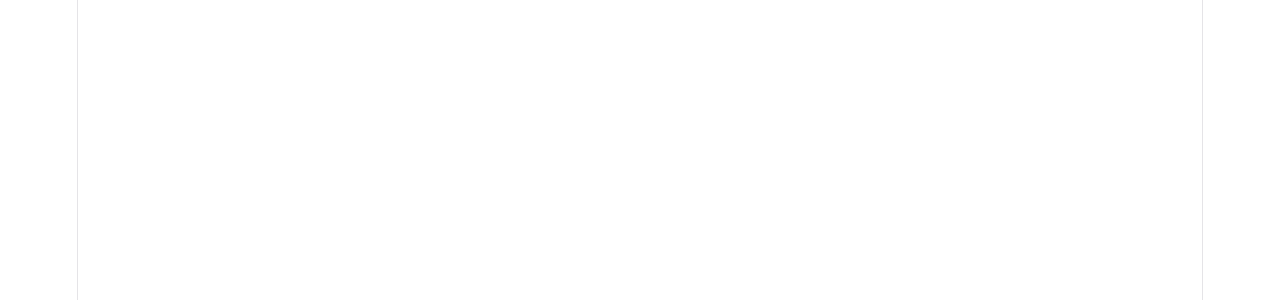
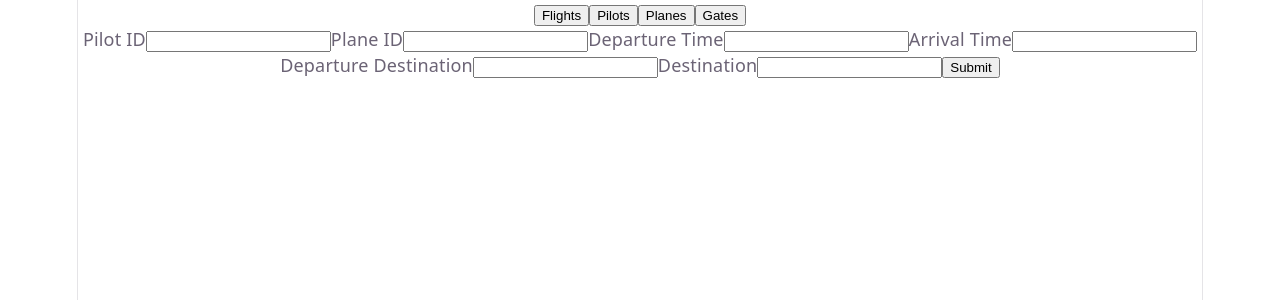
Before and after one commit to jeremy87lee/API_PROJECT, a React (Vite) app in the folder flight-frontend/: page /create-flight in a window 1280 px wide. Before the commit this address had no page. Shown: the top 300 px of the page. Built offline with nearby package versions, Linux system fonts and the light colour scheme.

Commit message:
flight creation handled on react frontend

```diff
--- a/flight-frontend/src/App.jsx
+++ b/flight-frontend/src/App.jsx
@@ -9,6 +9,7 @@
 import PlanesPage from './Planes'
 import GatesPage from './Gates'
 import { BrowserRouter, Routes, Route } from 'react-router-dom'
+import CreateFlight from './create-flight'
 
 function App() {
   const [count, setCount] = useState(0)
@@ -21,6 +22,7 @@
         <Route path="/pilots" element={<PilotsPage />} />
         <Route path="/planes" element={<PlanesPage />} />
         <Route path="/gates" element={<GatesPage />} />
+        <Route path="/create-flight" element={<CreateFlight />} />
       </Routes>
     </BrowserRouter>
   )
--- /dev/null
+++ b/flight-frontend/src/create-flight.jsx
@@ -0,0 +1,66 @@
+import { useState } from "react";
+import NavBar from "./navBar";
+import { useNavigate } from "react-router-dom";
+import { apiFetch } from "./api";
+import { useEffect } from "react";
+
+function createFlight(){
+    const [pilotID,setPilot] = useState("")
+    const [planeID,setPlane] = useState("")
+    const [departureTime,setDepTime] = useState("")
+    const [arrivalTime,setArrTime] = useState("")
+    const [departureDestination,setDep] = useState("")
+    const [destination,setDest] = useState("")
+    const [msg,setMsg] = useState("")
+    const navigate = useNavigate()
+
+    const fetch = async (e) => {
+        e.preventDefault()
+        const response = await apiFetch("/create_flight",{
+            method: "POST",
+            body: JSON.stringify({
+                departure_time: departureTime,
+                arrival_time: arrivalTime,
+                plane_id: planeID,
+                pilot_id: pilotID,
+                departure_destination: departureDestination,
+                arrival_destination: destination
+            })
+        })
+        if(response.ok){
+            setMsg("Flight created!")
+            console.log("good")
+            navigate("/flights")
+        }else{
+            const resp = await response.json()
+            setMsg(resp.message)
+            console.log("bad")
+        }
+    }
+
+
+
+    return (
+        <div>
+            <NavBar />
+            <form onSubmit={fetch}>
+                <label>Pilot ID</label>
+                <input value={pilotID} onChange={(e) => setPilot(e.target.value)}/>
+                <label>Plane ID</label>
+                <input value={planeID} onChange={(e) => setPlane(e.target.value)}/>
+                <label>Departure Time</label>
+                <input value={departureTime} onChange={(e) => setDepTime(e.target.value)}/>
+                <label>Arrival Time</label>
+                <input value={arrivalTime} onChange={(e) => setArrTime(e.target.value)}/>
+                <label>Departure Destination</label>
+                <input value={departureDestination} onChange={(e) => setDep(e.target.value)}/>
+                <label>Destination</label>
+                <input value={destination} onChange={(e) => setDest(e.target.value)}/>
+
+                <button type="submit">Submit</button>
+            </form>
+            {msg && <p>{msg}</p>}
+        </div>
+    )
+}
+export default createFlight;
--- a/flight-frontend/src/flights.jsx
+++ b/flight-frontend/src/flights.jsx
@@ -46,12 +46,12 @@
                     <li key={flight.id}>{flight.pilot}- {flight.plane} -
                     {flight.departure_time}- {flight.arrival_time} -
                     {flight.departure_destination}- {flight.destination}
+                    {isAdmin && <button>Hi</button>}
                     </li>
                 ))}
-
             </ul>
         </div>
-
+        {isAdmin && <button onClick={() => {navigate("/create-flight")}}>Create Flight</button>}
         <div>
             <button onClick={() => {
                 Logout()
```
Also changed, not shown: 1 other file (tests, documents, lock files or other folders).
